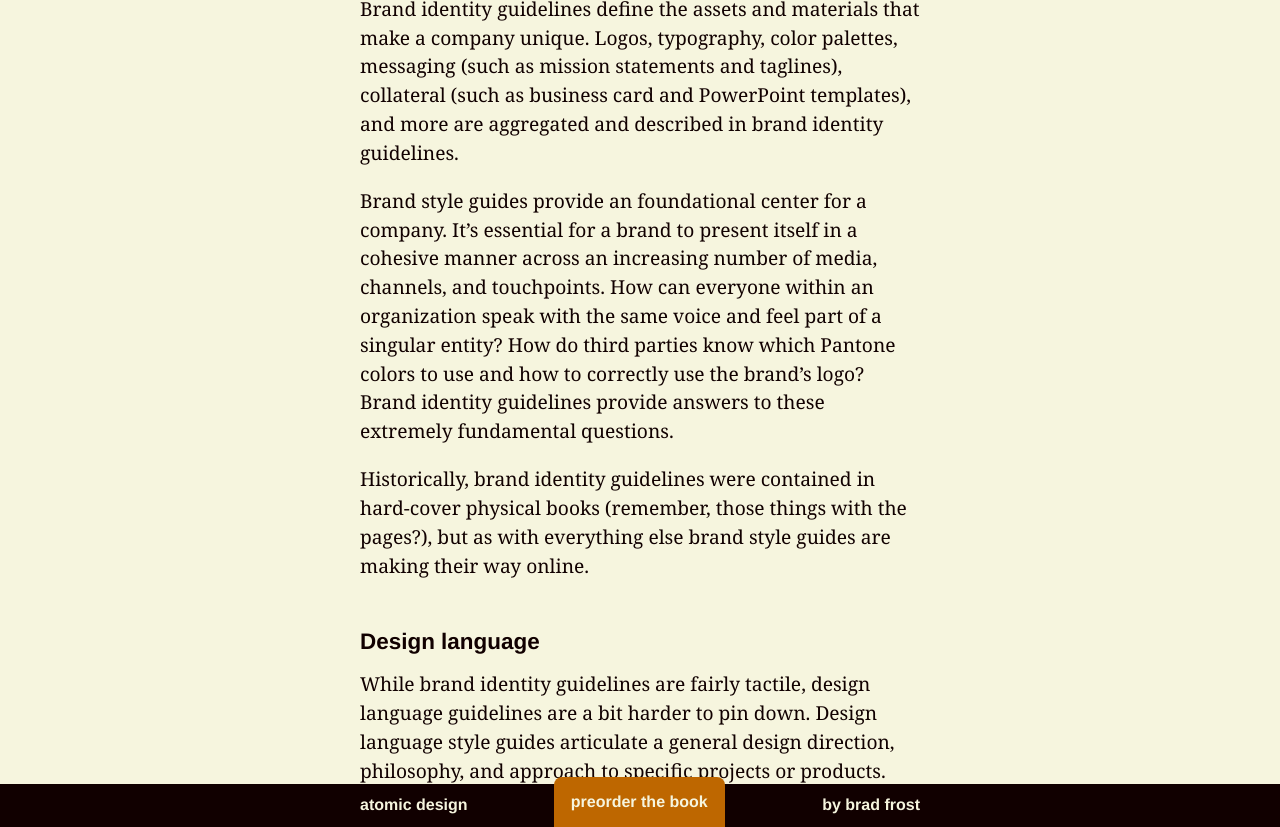
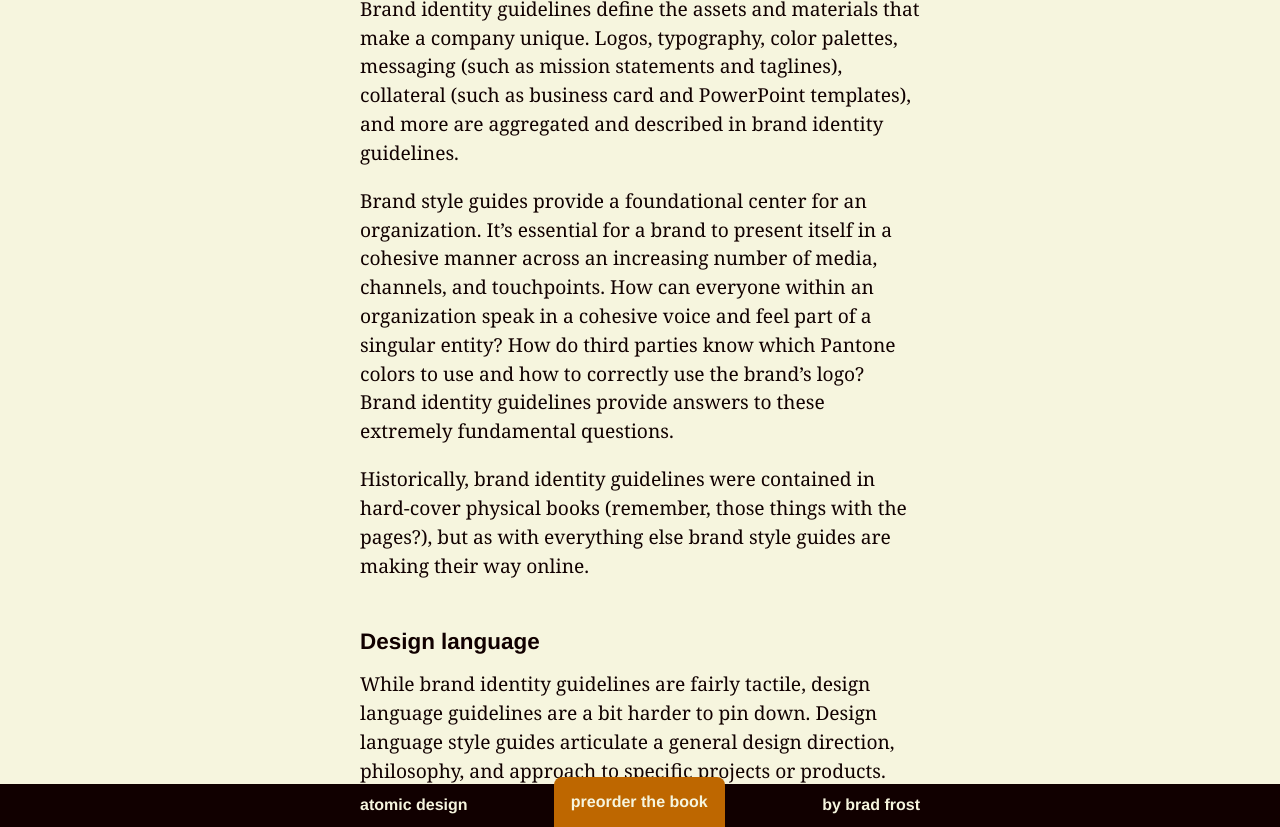
Before and after one commit to bradfrost/atomic-design, a Jekyll site: the page built from chapter-1.md, in a window 1280 px wide and 900 px high, scrolled down 19824 px, cut to the strip 73-900 px from the top of the window. Built offline with Jekyll 4.4.1, drawn with Linux system fonts in a browser that asks for light colours.

Commit message:
Fixed #19
Addressing typo defined in #19

```diff
--- a/chapter-1.md
+++ b/chapter-1.md
@@ -198,7 +198,7 @@ As it happens, there are [many flavors of style guides](http://bradfrost.com/blo
 
 Brand identity guidelines define the assets and materials that make a company unique. Logos, typography, color palettes, messaging (such as mission statements and taglines), collateral (such as business card and PowerPoint templates), and more are aggregated and described in brand identity guidelines.
 
-Brand style guides provide an foundational center for a company. It’s essential for a brand to present itself in a cohesive manner across an increasing number of media, channels, and touchpoints. How can everyone within an organization speak with the same voice and feel part of a singular entity? How do third parties know which Pantone colors to use and how to correctly use the brand’s logo? Brand identity guidelines provide answers to these extremely fundamental questions.
+Brand style guides provide a foundational center for an organization. It’s essential for a brand to present itself in a cohesive manner across an increasing number of media, channels, and touchpoints. How can everyone within an organization speak in a cohesive voice and feel part of a singular entity? How do third parties know which Pantone colors to use and how to correctly use the brand’s logo? Brand identity guidelines provide answers to these extremely fundamental questions.
 
 Historically, brand identity guidelines were contained in hard-cover physical books (remember, those things with the pages?), but as with everything else brand style guides are making their way online.
 
```
Also changed, not shown: 2 other files.
